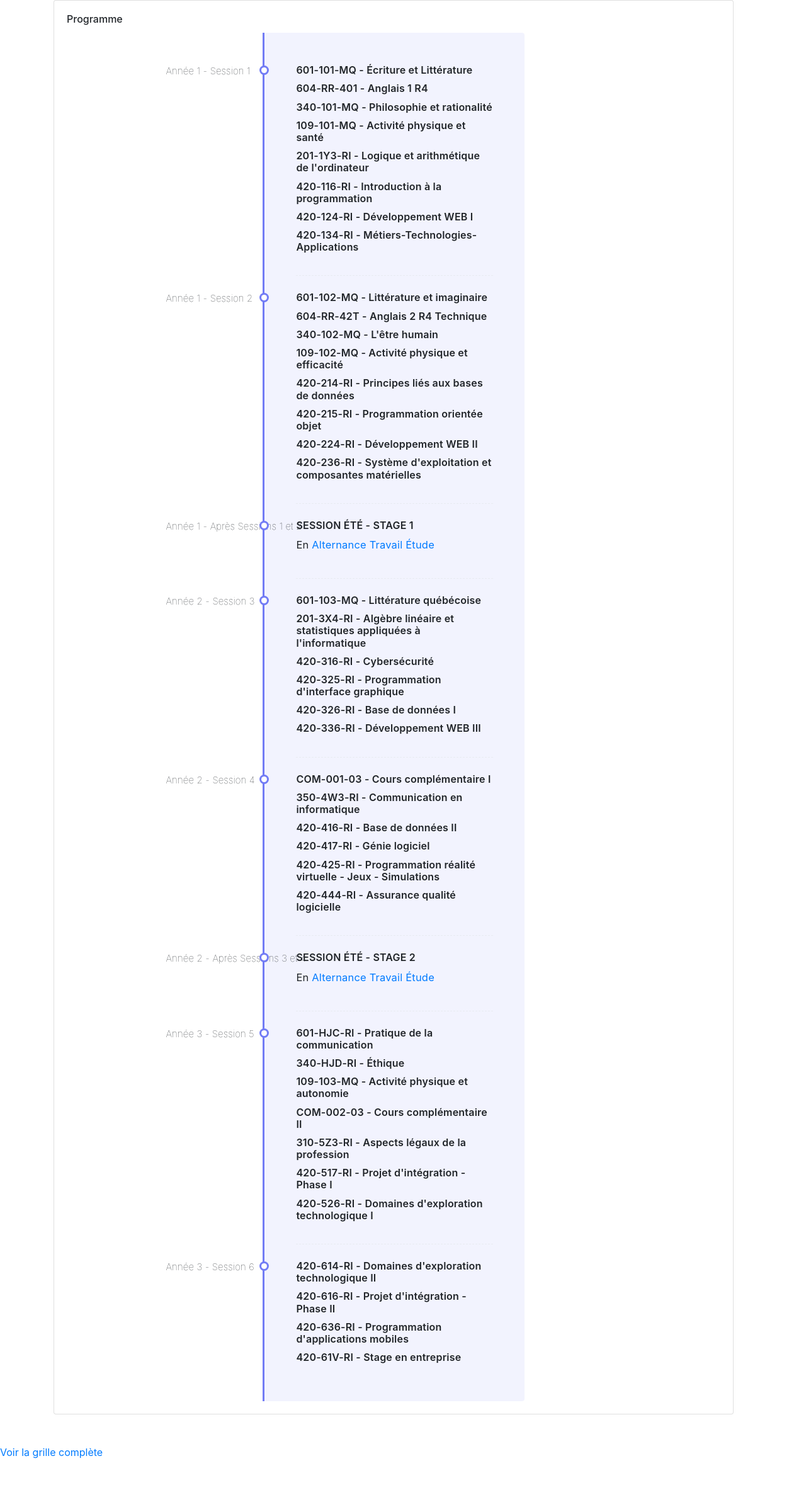
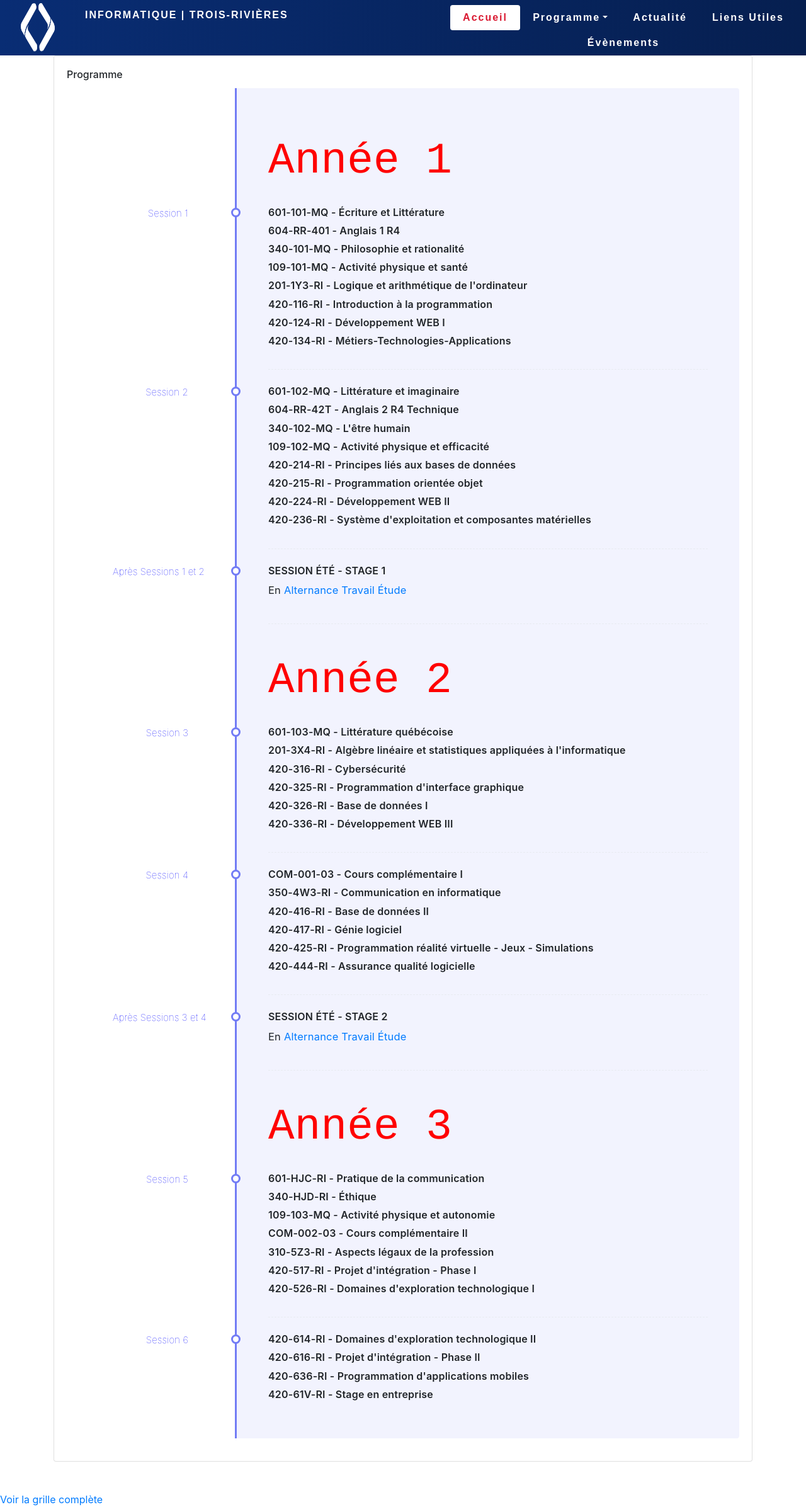
Before and after one commit to Kmont19/Projet-Web, a PHP site: page /programme2.html in a window 1280 px wide. Shown: the whole page at 63% size. Before the commit the page ends 2316 px from the top, so only its background shows below. Run offline with PHP 8.4, Linux system fonts and the light colour scheme; some libraries are stand-ins or nearby versions.

Commit message:
changements sur page programme

```diff
--- a/programme2.css
+++ b/programme2.css
@@ -4,15 +4,18 @@ body{margin-top:20px;}
     border-bottom-right-radius: 4px;
     border-top-right-radius: 4px;
     background: rgba(114, 124, 245, 0.09);
-    margin: 0 auto;
+    /*margin: 0 auto;*/
+    margin-left: 25%;
+    margin-right:0%;
     letter-spacing: 0.2px;
     position: relative;
     line-height: 1.4em;
     font-size: 1.03em;
     padding: 50px;
     list-style: none;
-    text-align: left;
-    max-width: 40%;
+    /*text-align: right;*/
+    white-space: nowrap;
+    /*max-width: 40%;*/
 }
 
 @media (max-width: 767px) {
@@ -39,6 +42,7 @@ body{margin-top:20px;}
     padding-bottom: 25px;
     margin-bottom: 25px;
     position: relative;
+    text-align: left;
 }
 
 @media (max-width: 767px) {
@@ -57,22 +61,31 @@ body{margin-top:20px;}
 .timeline .event:after {
     position: absolute;
     display: block;
+    text-align: right;
     top: 0;
 }
 
 .timeline .event:before {
-    left: -207px;
+    left: -247px;
     content: attr(data-date);
     text-align: right;
     font-weight: 100;
     font-size: 0.9em;
     min-width: 120px;
+    color:blue;
+}
+
+.bigevent{
+    font-size:3em;
+    font-weight:bold;
+    font-family:Courier;
+    color:red;
 }
 
 @media (max-width: 767px) {
     .timeline .event:before {
         left: 0px;
-        text-align: left;
+        text-align: right;
     }
 }
 
--- a/programme2.html
+++ b/programme2.html
@@ -7,7 +7,7 @@
         <title>Departement Informatique Cegep T-R</title>
         <meta charset="utf-8"/>
         <meta name="viewport" content="width=device-width, initial-scale=1">
-        <link rel="stylesheet" type="text/css" href="Accueil/accueil.css"/>
+        <link rel="stylesheet" type="text/css" href="Menu/menu.css"/>
         <link rel="stylesheet" type="text/css" href="programme2.css"/>
         <link rel="stylesheet" href="https://stackpath.bootstrapcdn.com/bootstrap/4.1.3/css/bootstrap.min.css" integrity="sha384-MCw98/SFnGE8fJT3GXwEOngsV7Zt27NXFoaoApmYm81iuXoPkFOJwJ8ERdknLPMO" crossorigin="anonymous">
     </head>
@@ -22,7 +22,10 @@
                                 <h6 class="card-title">Programme</h6>
                                 <div id="content">
                                     <ul class="timeline">
-                                        <li class="event" data-date="Année 1 - Session 1">
+                                        <li class="bigevent" data-date="Année 1">
+                                            <br><h1>Année 1</h1><br>
+                                        </li>
+                                        <li class="event" data-date="Session 1">
                                             <h3>601-101-MQ - Écriture et Littérature</h3>
                                             <h3>604-RR-401 - Anglais 1 R4</h3>
                                             <h3>340-101-MQ - Philosophie et rationalité</h3>
@@ -32,7 +35,7 @@
                                             <h3>420-124-RI - Développement WEB I</h3>
                                             <h3>420-134-RI - Métiers-Technologies-Applications</h3>
                                         </li>
-                                        <li class="event" data-date="Année 1 - Session 2">
+                                        <li class="event" data-date="Session 2">
                                             <h3>601-102-MQ - Littérature et imaginaire</h3>
                                             <h3>604-RR-42T - Anglais 2 R4 Technique</h3>
                                             <h3>340-102-MQ - L'être humain</h3>
@@ -42,11 +45,14 @@
                                             <h3>420-224-RI - Développement WEB II</h3>
                                             <h3>420-236-RI - Système d'exploitation et composantes matérielles</h3>
                                         </li>
-                                        <li class="event" data-date="Année 1 - Après Sessions 1 et 2">
+                                        <li class="event" data-date="Après Sessions 1 et 2">
                                             <h3>SESSION ÉTÉ - STAGE 1</h3>
                                             <p>En <a href="https://formation-mauricie.ca/soutien-stages-emplois/etudiants/prepare-ton-stage-ate/">Alternance Travail Étude</a></p>
                                         </li>
-                                        <li class="event" data-date="Année 2 - Session 3">
+                                        <li class="bigevent" data-date="Année 2">
+                                            <br><h1>Année 2</h1><br>
+                                        </li>
+                                        <li class="event" data-date="Session 3">
                                             <h3>601-103-MQ - Littérature québécoise</h3>
                                             <h3>201-3X4-RI - Algèbre linéaire et statistiques appliquées à l'informatique</h3>
                                             <h3>420-316-RI - Cybersécurité</h3>
@@ -54,7 +60,7 @@
                                             <h3>420-326-RI - Base de données I</h3>
                                             <h3>420-336-RI - Développement WEB III</h3>
                                         </li>
-                                        <li class="event" data-date="Année 2 - Session 4">
+                                        <li class="event" data-date="Session 4">
                                             <h3>COM-001-03 - Cours complémentaire I</h3>
                                             <h3>350-4W3-RI - Communication en informatique</h3>
                                             <h3>420-416-RI - Base de données II</h3>
@@ -62,11 +68,14 @@
                                             <h3>420-425-RI - Programmation réalité virtuelle - Jeux - Simulations</h3>
                                             <h3>420-444-RI - Assurance qualité logicielle</h3>
                                         </li>
-                                        <li class="event" data-date="Année 2 - Après Sessions 3 et 4">
+                                        <li class="event" data-date="Après Sessions 3 et 4">
                                             <h3>SESSION ÉTÉ - STAGE 2</h3>
                                             <p>En <a href="https://formation-mauricie.ca/soutien-stages-emplois/etudiants/prepare-ton-stage-ate/">Alternance Travail Étude</a></p>
                                         </li>
-                                        <li class="event" data-date="Année 3 - Session 5">
+                                        <li class="bigevent" data-date="Année 3">
+                                            <br><h1>Année 3</h1><br>
+                                        </li>
+                                        <li class="event" data-date="Session 5">
                                             <h3>601-HJC-RI - Pratique de la communication</h3>
                                             <h3>340-HJD-RI - Éthique</h3>
                                             <h3>109-103-MQ - Activité physique et autonomie</h3>
@@ -75,7 +84,7 @@
                                             <h3>420-517-RI - Projet d'intégration - Phase I</h3>
                                             <h3>420-526-RI - Domaines d'exploration technologique I</h3>
                                         </li>
-                                        <li class="event" data-date="Année 3 - Session 6">
+                                        <li class="event" data-date="Session 6">
                                             <h3>420-614-RI - Domaines d'exploration technologique II</h3>
                                             <h3>420-616-RI - Projet d'intégration - Phase II</h3>
                                             <h3>420-636-RI - Programmation d'applications mobiles</h3>
@@ -98,7 +107,7 @@
 
 <script>
     $(document).ready(function() {
-        $("#menu").load("Menu/menu.html")
+        $("#menu").load("menu.html")
     })
 
     var acc = document.getElementsByClassName("accordion");
```
